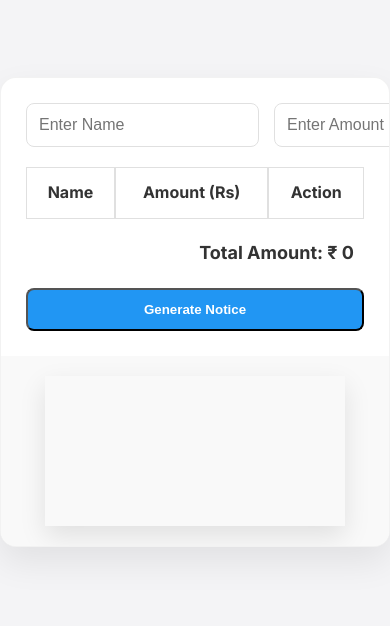
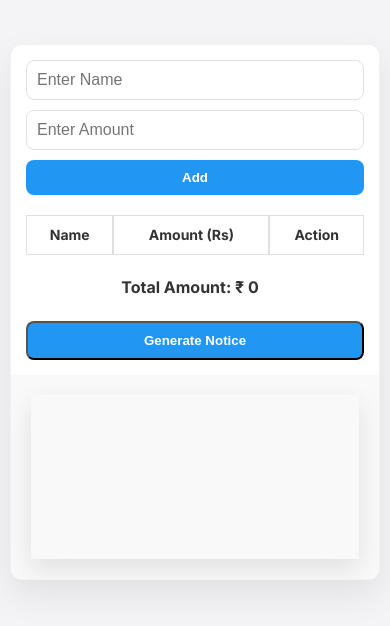
Before and after one commit to Mohanraj2622/Notice-Gen, a plain HTML site: page index.html in a window 390 px wide. Shown: the part 110-736 px from the top of the page. Drawn offline with Linux system fonts and the light colour scheme.

Commit message:
Update index.html

```diff
--- a/index.html
+++ b/index.html
@@ -1,5 +1,6 @@
 <!DOCTYPE html>
 <html lang="en">
+
 <head>
     <meta charset="UTF-8">
     <meta name="viewport" content="width=device-width, initial-scale=1.0">
@@ -92,7 +93,8 @@
             margin-bottom: 20px;
         }
 
-        table th, table td {
+        table th,
+        table td {
             border: 1px solid #e0e0e0;
             padding: 12px;
             text-align: center;
@@ -120,7 +122,8 @@
             gap: 15px;
         }
 
-        #generateBtn, #downloadBtn {
+        #generateBtn,
+        #downloadBtn {
             flex-grow: 1;
             padding: 12px 20px;
             border-radius: 8px;
@@ -152,8 +155,81 @@
             max-width: 100%;
             box-shadow: 0 10px 25px rgba(0, 0, 0, 0.1);
         }
+
+        /* Existing styles remain the same, add these responsive modifications */
+
+        @media screen and (max-width: 768px) {
+            .container {
+                margin: 20px;
+                border-radius: 12px;
+            }
+
+            .input-section {
+                padding: 15px;
+            }
+
+            .input-group {
+                flex-direction: column;
+                gap: 10px;
+            }
+
+            .input-group input,
+            .input-group button {
+                width: 100%;
+                padding: 10px;
+            }
+
+            table {
+                font-size: 14px;
+            }
+
+            .button-group {
+                flex-direction: column;
+                gap: 10px;
+            }
+
+            #generateBtn,
+            #downloadBtn {
+                padding: 10px;
+            }
+
+            #noticeCanvas {
+                max-width: 100%;
+                width: 100%;
+            }
+        }
+
+        @media screen and (max-width: 480px) {
+            body {
+                min-height: 100dvh;
+            }
+
+            .container {
+                margin: 10px;
+                width: calc(100% - 20px);
+            }
+
+            table th,
+            table td {
+                padding: 8px;
+            }
+
+            .total-amount {
+                font-size: 16px;
+                text-align: center;
+            }
+        }
+
+        /* Additional small tweaks for smaller screens */
+        @media screen and (max-height: 600px) {
+            .container {
+                max-height: 95vh;
+                overflow-y: auto;
+            }
+        }
     </style>
 </head>
+
 <body>
 
     <div class="container">
@@ -351,4 +427,5 @@
         }
     </script>
 </body>
+
 </html>
```
